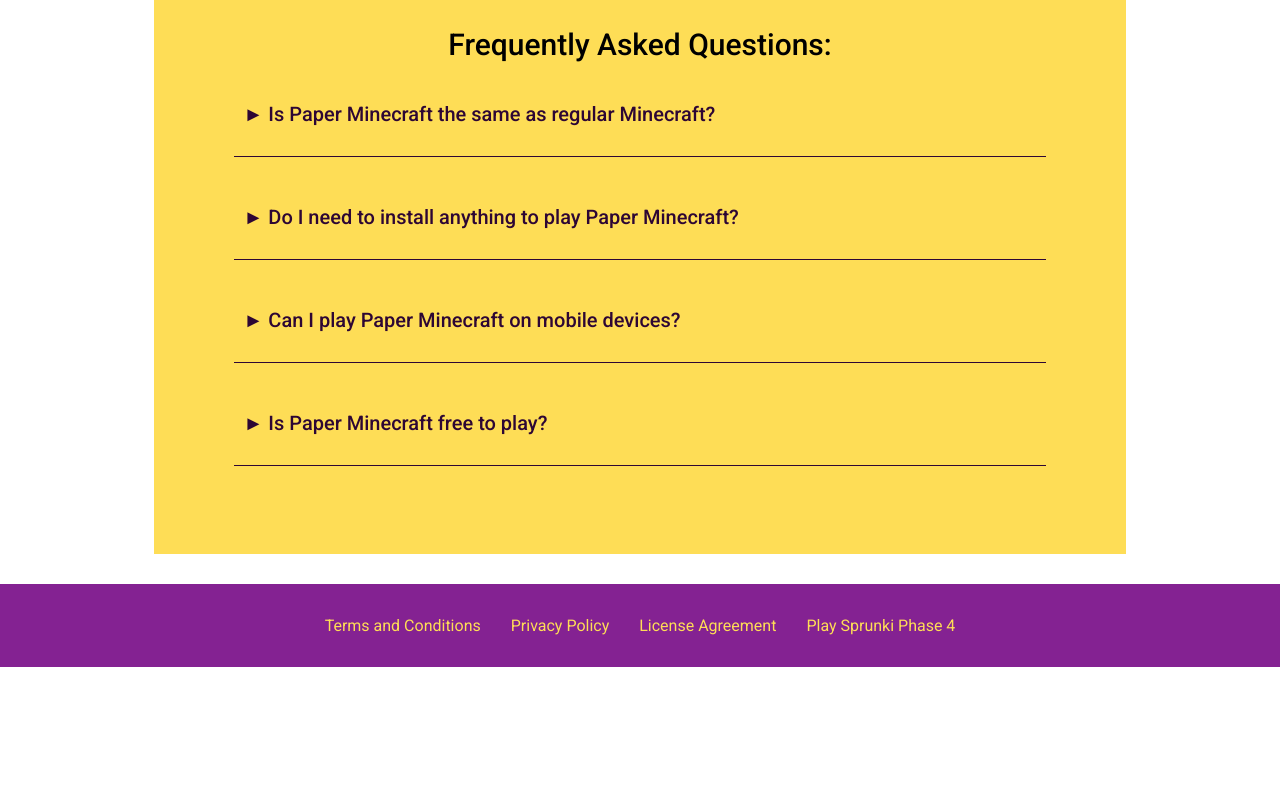
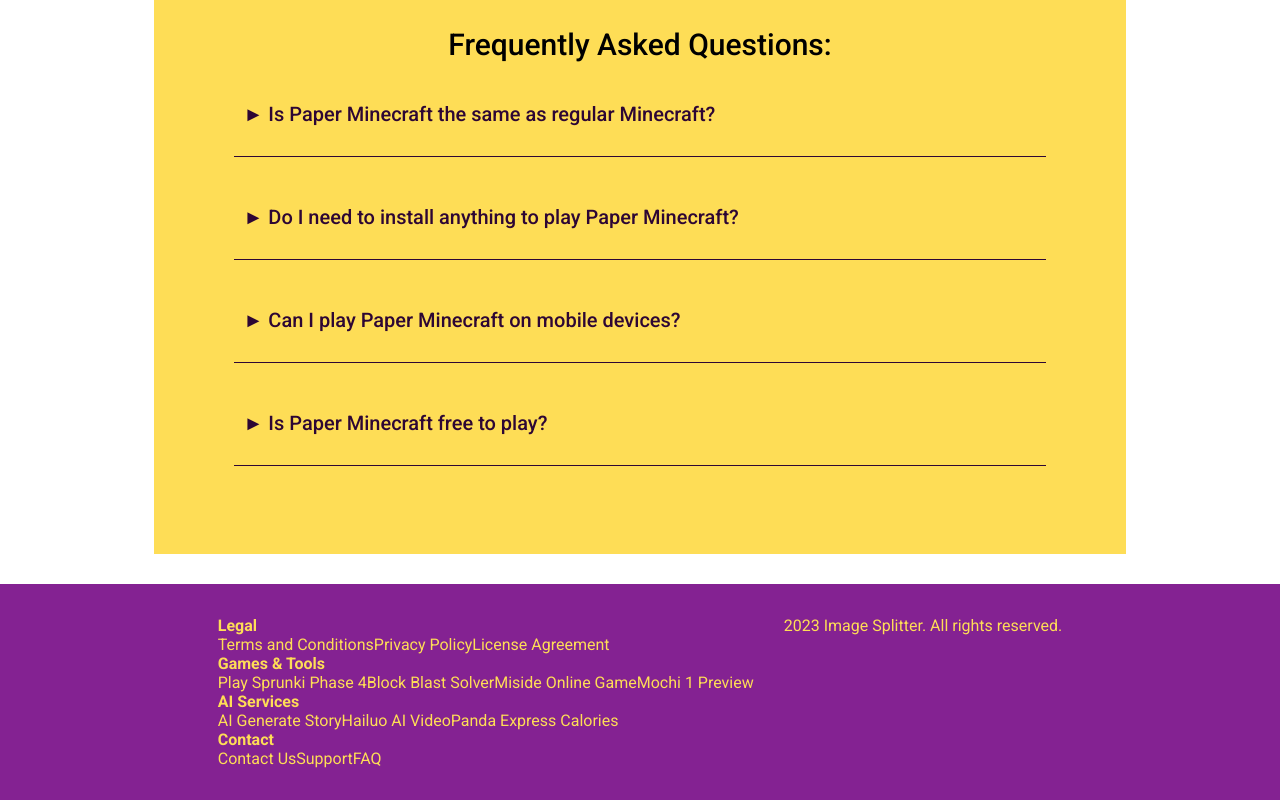
Before and after one commit to codaaiteam/image-splitter-nextjs, a Next.js app: page / in a window 1280 px wide. Shown: the part 3372-4172 px from the top of the page. Before the commit the page ends 4039 px from the top, so only its background shows below. Built offline with nearby package versions, Linux system fonts and the light colour scheme.

Commit message:
add links

```diff
--- a/src/app/Components/Footer.js
+++ b/src/app/Components/Footer.js
@@ -1,15 +1,40 @@
 // components/Footer.js
 import Link from 'next/link';
-import styles from '../page.module.css'; // 更新为正确的相对路径
+import styles from '../page.module.css';
 
 const Footer = () => {
   return (
     <footer className={styles.footer}>
-      <Link href="/terms">Terms and Conditions</Link>
-      <Link href="/privacy">Privacy Policy</Link>
-      <Link href="/license">License Agreement</Link>
-      <Link href="https://www.playsprunkiphrase4.com">Play Sprunki Phase 4</Link>
-
+      <div className={styles.footerLinks}>
+        <div className={styles.footerSection}>
+          <h4>Legal</h4>
+          <Link href="/terms">Terms and Conditions</Link>
+          <Link href="/privacy">Privacy Policy</Link>
+          <Link href="/license">License Agreement</Link>
+        </div>
+        <div className={styles.footerSection}>
+          <h4>Games & Tools</h4>
+          <Link href="https://www.playsprunkiphase4.com" target="_blank" rel="noopener noreferrer">Play Sprunki Phase 4</Link>
+          <Link href="https://www.blockblastsolvers.org" target="_blank" rel="noopener noreferrer">Block Blast Solver</Link>
+          <Link href="https://www.miside-online.org" target="_blank" rel="noopener noreferrer">Miside Online Game</Link>
+          <Link href="https://www.mochi1preview.com/" target="_blank" rel="noopener noreferrer">Mochi 1 Preview</Link>
+        </div>
+        <div className={styles.footerSection}>
+          <h4>AI Services</h4>
+          <Link href="https://c2story.com/" target="_blank" rel="noopener noreferrer">AI Generate Story</Link>
+          <Link href="https://www.hailuoai.work" target="_blank" rel="noopener noreferrer">Hailuo AI Video</Link>
+          <Link href="https://www.calories-calculator.cc" target="_blank" rel="noopener noreferrer">Panda Express Calories</Link>
+        </div>
+        <div className={styles.footerSection}>
+          <h4>Contact</h4>
+          <Link href="/contact">Contact Us</Link>
+          <Link href="/support">Support</Link>
+          <Link href="/faq">FAQ</Link>
+        </div>
+      </div>
+      <div className={styles.copyright}>
+        {new Date().getFullYear()} Image Splitter. All rights reserved.
+      </div>
     </footer>
   );
 };
```
